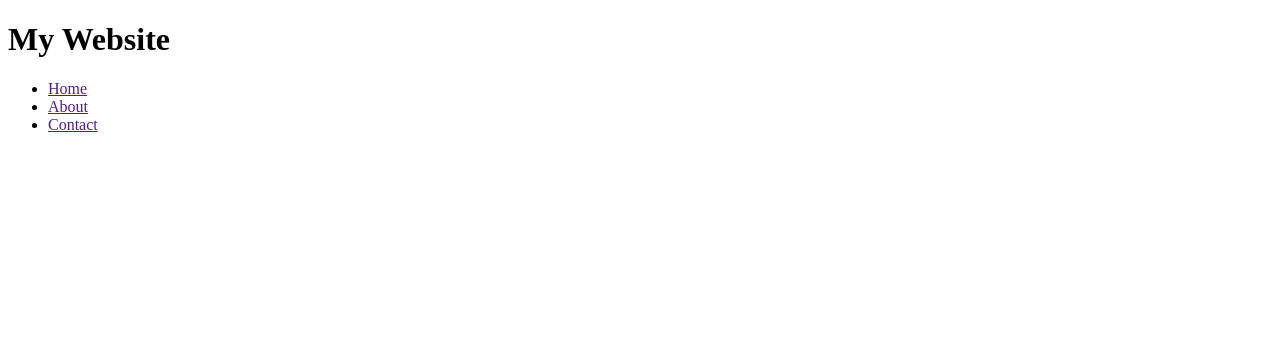
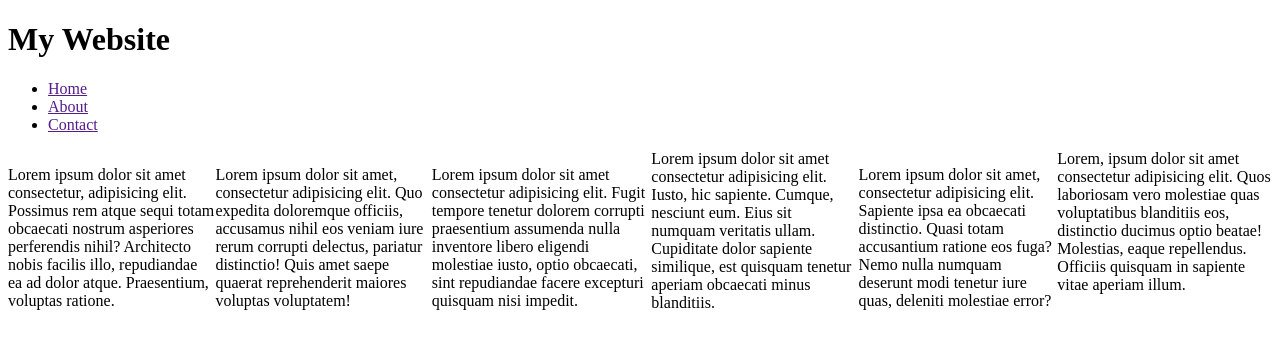
Before and after one commit to patiskiba/CSS-Flexbox-Basics--Day-7-, a plain HTML site: page Problem 6/index.html in a window 1280 px wide. Drawn offline with Linux system fonts and the light colour scheme.

Commit message:
Problem 6

```diff
--- a/Problem 6/index.html
+++ b/Problem 6/index.html
@@ -19,7 +19,14 @@
     </header>
 
     <main>
-
+        <article class="article">
+            <p>Lorem ipsum dolor sit amet consectetur, adipisicing elit. Possimus rem atque sequi totam obcaecati nostrum asperiores perferendis nihil? Architecto nobis facilis illo, repudiandae ea ad dolor atque. Praesentium, voluptas ratione.</p>
+        </article>
+        <article class="article"><p>Lorem ipsum dolor sit amet, consectetur adipisicing elit. Quo expedita doloremque officiis, accusamus nihil eos veniam iure rerum corrupti delectus, pariatur distinctio! Quis amet saepe quaerat reprehenderit maiores voluptas voluptatem!</p></article>
+        <article class="article"><p>Lorem ipsum dolor sit amet consectetur adipisicing elit. Fugit tempore tenetur dolorem corrupti praesentium assumenda nulla inventore libero eligendi molestiae iusto, optio obcaecati, sint repudiandae facere excepturi quisquam nisi impedit.</p></article>
+        <article class="article">Lorem ipsum dolor sit amet consectetur adipisicing elit. Iusto, hic sapiente. Cumque, nesciunt eum. Eius sit numquam veritatis ullam. Cupiditate dolor sapiente similique, est quisquam tenetur aperiam obcaecati minus blanditiis.</article>
+        <article class="article"><p>Lorem ipsum dolor sit amet, consectetur adipisicing elit. Sapiente ipsa ea obcaecati distinctio. Quasi totam accusantium ratione eos fuga? Nemo nulla numquam deserunt modi tenetur iure quas, deleniti molestiae error?</p></article>
+        <article class="article">Lorem, ipsum dolor sit amet consectetur adipisicing elit. Quos laboriosam vero molestiae quas voluptatibus blanditiis eos, distinctio ducimus optio beatae! Molestias, eaque repellendus. Officiis quisquam in sapiente vitae aperiam illum.</article>
     </main>
 
     <footer>
--- a/Problem 6/style.css
+++ b/Problem 6/style.css
@@ -0,0 +1,4 @@
+main {
+    display: flex;
+
+}
```
